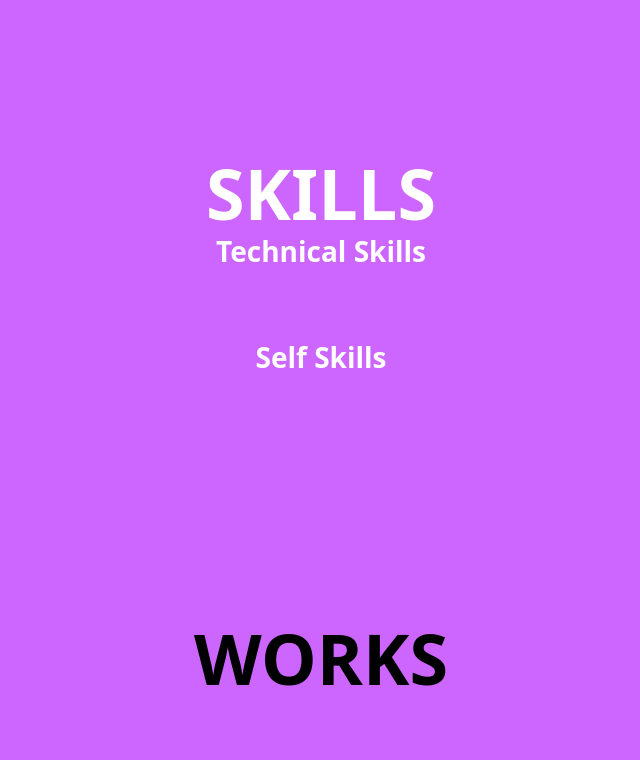
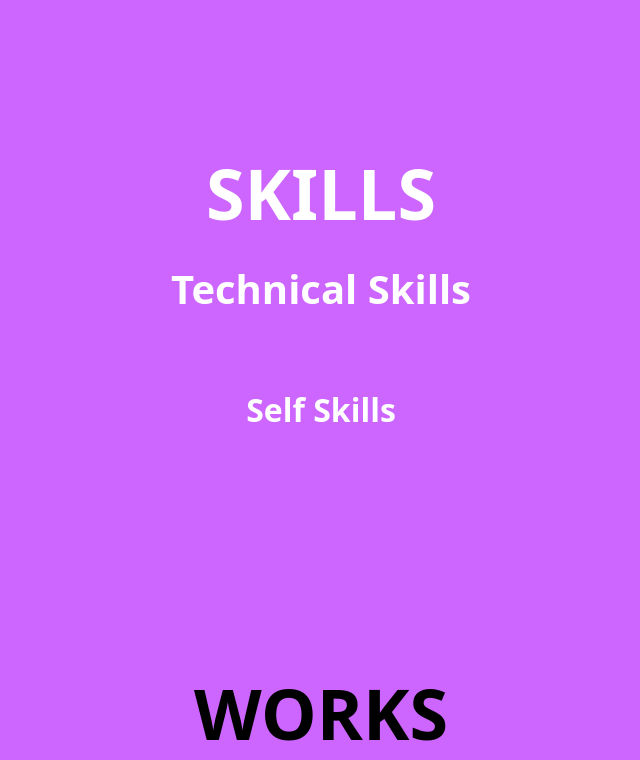
Before and after one commit to Takeshi0702/Django-portfolio, a Django app: page / in a window 1280 px wide. Shown: the part 955-1715 px from the top of the page, without its empty margins (319-959 px from the left). Run offline with Django 3.2, Linux system fonts and the light colour scheme; data that the repository does not hold is empty; some libraries are stand-ins or nearby versions.

Commit message:
django-portfolio作成

```diff
--- a/app/static/css/style.css
+++ b/app/static/css/style.css
@@ -142,8 +142,8 @@ a {
 }
 
 .language{
-  font-size: 20px;
-  padding : 3px 0 0 0;
+  font-size: 25px;
+  padding : 8px 0 0 0;
 }
 
 .title{
@@ -663,10 +663,16 @@ box-shadow: 0 0 4px rgba(0, 0, 0, .14), 0 4px 8px rgba(0, 0, 0, .28);
 	position: absolute;
 	top: 0;
 	left: 0;
-    overflow: hidden;
-    color: #EE6C4D;
+  overflow: hidden;
+  color: white;
 }
 
 .star-rating-back {
-	color: #ccc;
+	color: rgba(255 255 255 / 30%);
 }
+
+.technical-skills{
+  margin-top: 1.5rem!important;
+  font-size: 40px;
+  font-weight: bold;
+}
--- a/app/templates/app/index.html
+++ b/app/templates/app/index.html
@@ -33,13 +33,13 @@
 
   <section id="skills" class="skill center font-white container">
     <h2 class="navigation-font-size">SKILLS</h2>
-    <h3 class="mb-4 center">Technical Skills</h3>
+    <div class="mb-4 center technical-skills">Technical Skills</div>
     <div class="mb-5">
       <div class="row">
         {% for technical in technical_data %}
         <div class="col-6 col-md-3">
           <img class="skill-box" src="{{technical.thumbnail.url}}" alt="">
-          <h5 class="mb-0">{{ technical.name }}</h5>
+          <h5 class="mb-0 language">{{ technical.name }}</h5>
           <div class="d-flex flex-row justify-content-center">
             <div class="star-rating">
               <div class="star-rating-front" style="width: {{ technical.percentage }}%">★★★★★</div>
@@ -51,7 +51,7 @@
       </div>
     </div>
 
-    <h3 class="mb-4 center">Self Skills</h3>
+    <h2 class="mb-4 center">Self Skills</h2>
     <div class="mb-5">
       <div class="row">
         {% for selfskill in selfskill_data %}
```
